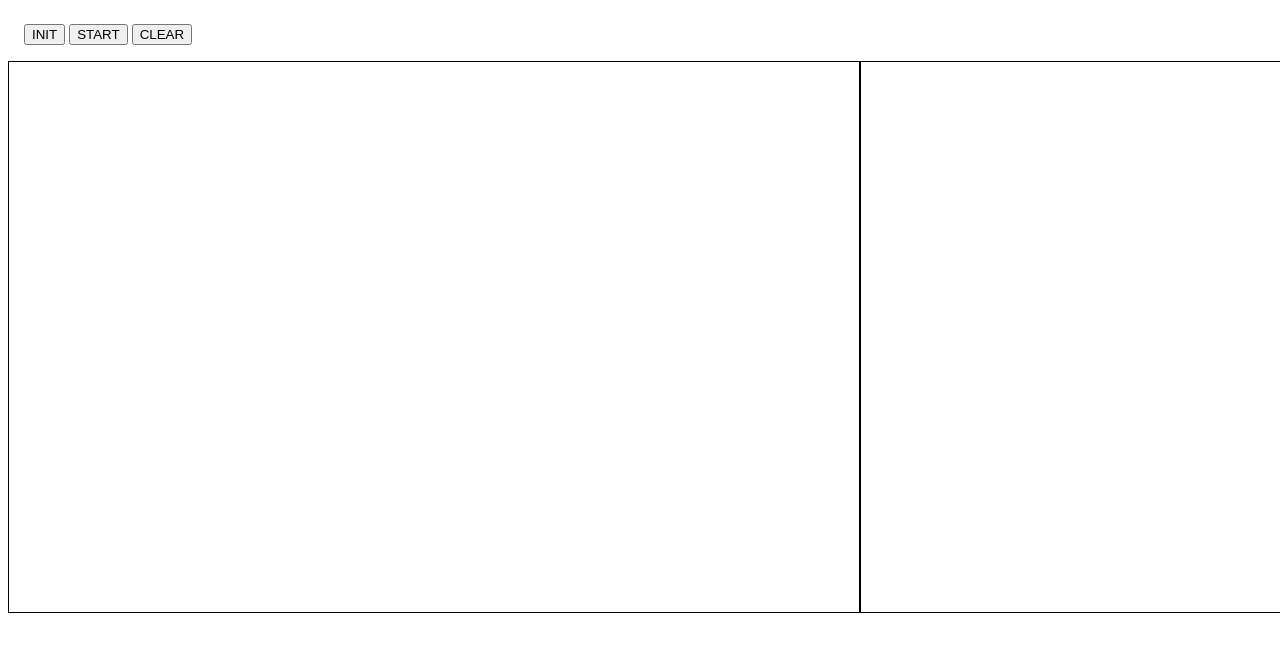
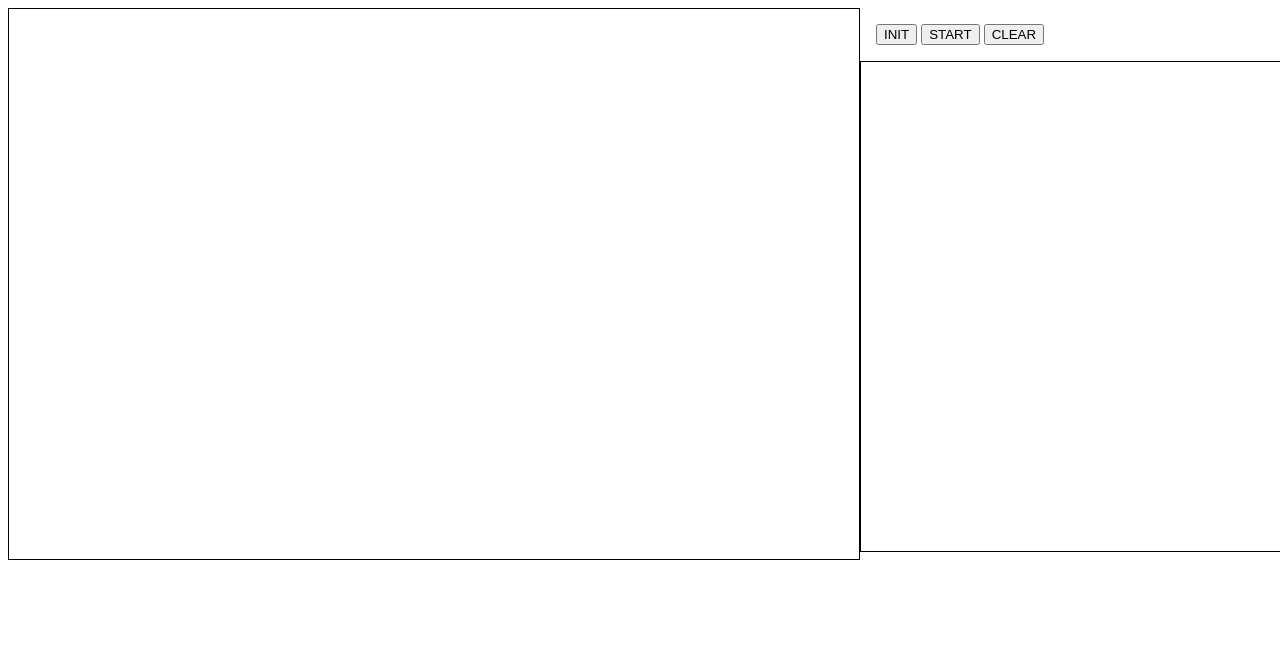
Before and after one commit to sadika9/air-defence-mas, a website: page ui/views/index.html in a window 1280 px wide. Shown: the top 652 px of the page. Drawn offline with Linux system fonts and the light colour scheme; files that its build step writes are made by us from their sources; files whose address does not match are found by name.

Commit message:
Change layout

```diff
--- a/ui/public/styles/styles.css
+++ b/ui/public/styles/styles.css
@@ -4,19 +4,16 @@
 }
 
 .toolbar {
-    grid-row: 1;
     margin: 1em;
 }
 
 .mas-canvas {
-    grid-row: 2;
     border: 1px black solid;
 }
 
 .message-box {
-    grid-row: 2;
     width: 500px;
-    height: 550px;
+    height: 489px;
     border: 1px black solid;
     overflow: scroll;
 }
--- a/ui/views/index.html
+++ b/ui/views/index.html
@@ -11,14 +11,16 @@
 <body onload="setup();">
 
 <div class="container">
+    <canvas id="mas-canvas" class="mas-canvas" width="850" height="550"></canvas>
+    <div>
         <div class="toolbar">
             <button onclick="init();">INIT</button>
             <button onclick="start();">START</button>
             <!--<button onclick="kill();">KILL</button>-->
             <button onclick="clearMessageBox();">CLEAR</button>
         </div>
-    <canvas id="mas-canvas" class="mas-canvas" width="850" height="550"></canvas>
         <div id="messages" class="message-box"></div>
+    </div>
 </div>
 <script type="application/javascript" src="app.js"></script>
 </body>
```
Lines whose indentation alone changed are shown as unchanged.
